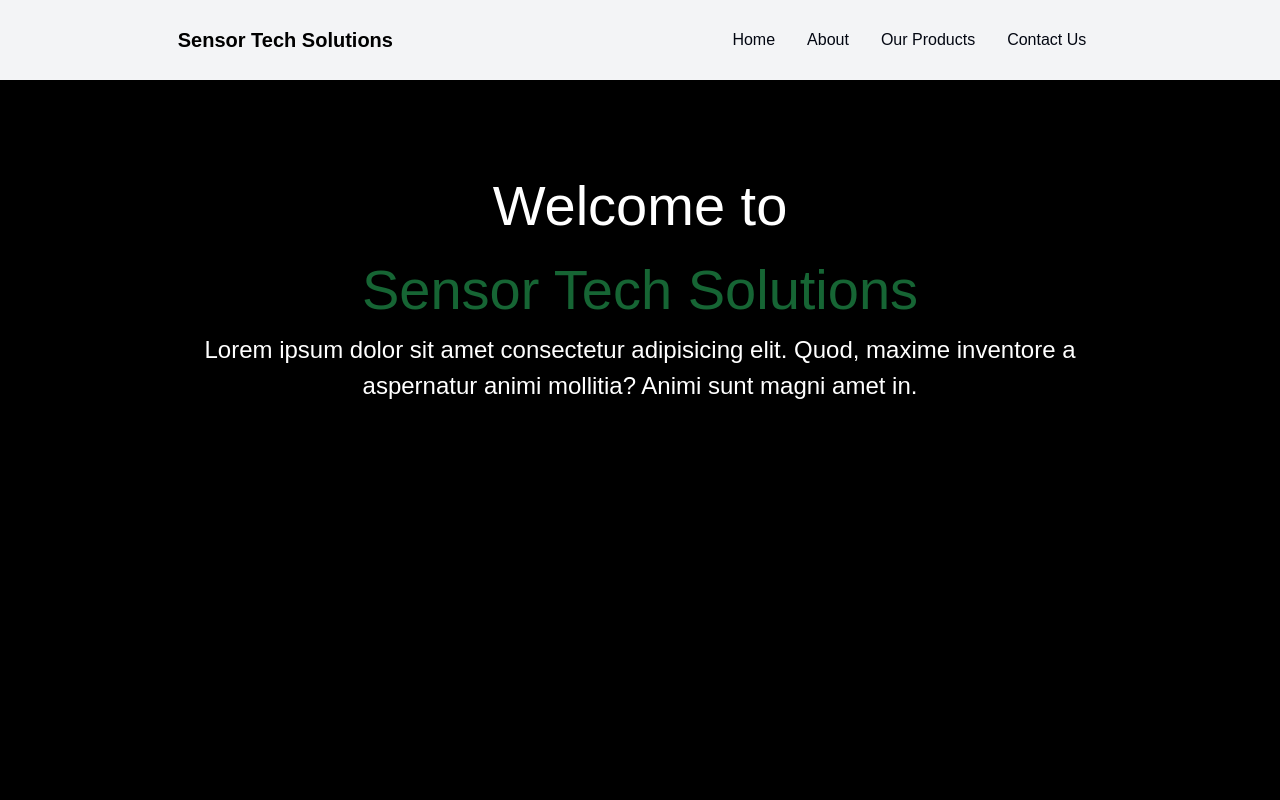
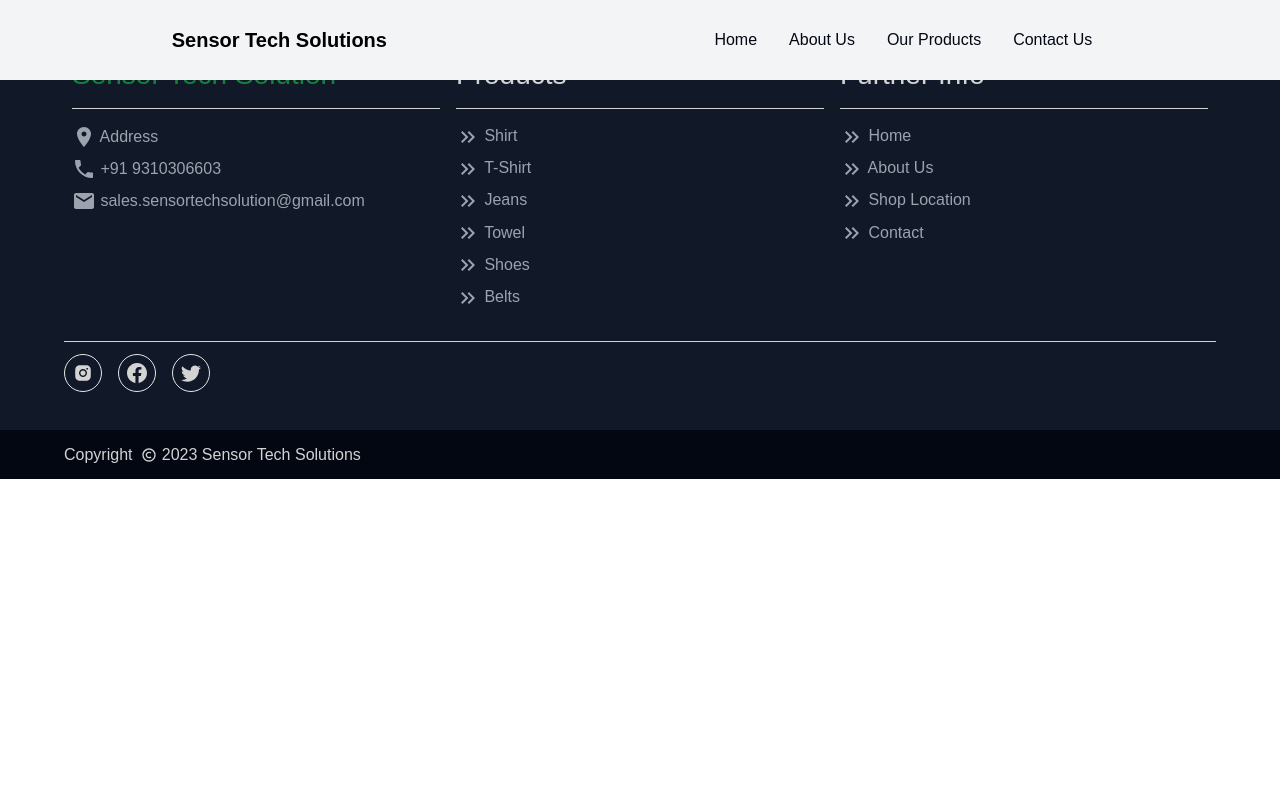
Before and after one commit to iam-vishal-ydv/Sensor-TS, a React (Vite) app: page / in a window 1280 px wide. Shown: the top 800 px of the page. Built offline with nearby package versions, Linux system fonts and the light colour scheme.

Commit message:
site deployed on github

```diff
--- a/src/App.jsx
+++ b/src/App.jsx
@@ -2,6 +2,7 @@
 import Footer from "./Components/Footer/Footer"
 import {NavBar} from "./Components/Header/NavBar"
 import Home from "./Components/Home/Home"
+import About from "./Components/AboutUs/About"
 
 
 function App() {
@@ -11,7 +12,8 @@
     <>
      <NavBar/>
      <Routes>
-      <Route path='/' element={<Home/>}/>
+      <Route path='/Sensor-TS/' element={<Home/>}/>
+      <Route path='//about' element={<About/>}/>
      </Routes>
      <Footer/>
     </>
--- /dev/null
+++ b/src/Components/AboutUs/About.jsx
@@ -0,0 +1,7 @@
+import React from 'react'
+
+export default function About() {
+  return (
+    <div style={{width:'100%',height:'900px'}}>About</div>
+  )
+}
--- a/src/Components/Header/NavBar.jsx
+++ b/src/Components/Header/NavBar.jsx
@@ -1,11 +1,11 @@
 import React,{useState} from 'react'
-import {Link} from "react-router-dom"
+import {Link, useNavigate} from "react-router-dom"
 import { FaTimes } from 'react-icons/fa';
 import { FaBars } from 'react-icons/fa';
 
 
 export const NavBar = () => {
-
+  const navigate = useNavigate()
   const [navBar, setNavBar] = useState(false);
 
     const links=[
@@ -13,22 +13,26 @@
     {
 
       id:1,
-      links:"home"
+      links:"/Sensor-TS/",
+      name:"Home"
     },
     {
 
       id:2,
-      links:"about"
+      links:"/about",
+      name:"About Us"
     },
     {
 
       id:3,
-      links:"Our Products"
+      links:"Our Products",
+      name:'Our Products'
     },
     {
 
       id:4,
-      links:"Contact Us"
+      links:"Contact Us",
+      name:'Contact Us'
     }
     ]
 
@@ -38,7 +42,7 @@
     <>
       <div className="flex z-50  justify-around items-center w-full h-20 px-4 text-black bg-gray-100 fixed">
         <div>
-          <h1 className='text-xl text-black font-bold'> Sensor Tech Solutions</h1>
+          <h1 className='text-xl text-black font-bold pointer' onClick={()=>navigate('/')}> Sensor Tech Solutions</h1>
         </div>
 
         <ul className="hidden md:flex">
@@ -50,7 +54,7 @@
 
 
             <li className="px-4 cursor-pointer capitalize font-medium text-gray-950 hover:scale-105 duration-200" key={item.id}>
-            <Link to={item.links} smooth duration={500}> {item.links}</Link>
+            <Link to={item.links} smooth duration={500}> {item.name}</Link>
           </li>
 
             )
--- a/src/Components/Home/Home.jsx
+++ b/src/Components/Home/Home.jsx
@@ -6,12 +6,11 @@
     <>
     <div className='pt-12 header'>
         <Grid container className='pt-12'>
-             {/* <Grid item md={6}></Grid> */}
              <Grid item md={12} className='px-3 text-center'>
                 <h2 className='text-white mt-5 pt-12 text_style'>Welcome to <br/> <span className='text-green-800'>Sensor Tech Solutions</span></h2>
                 <div className='text-div'>
                 <span className='description'>
-                    Lorem ipsum dolor sit amet consectetur adipisicing elit. Quod, maxime inventore a aspernatur animi mollitia? Animi sunt magni amet in.
+                    Lorem ipsum dolor sit amet consectetur adipisicing elit. Quod, maxime inventore a aspernatur animi mollitia?
                 </span>
                 </div>
 
```
Also changed, not shown: src/index.css (+20 -17 lines).
